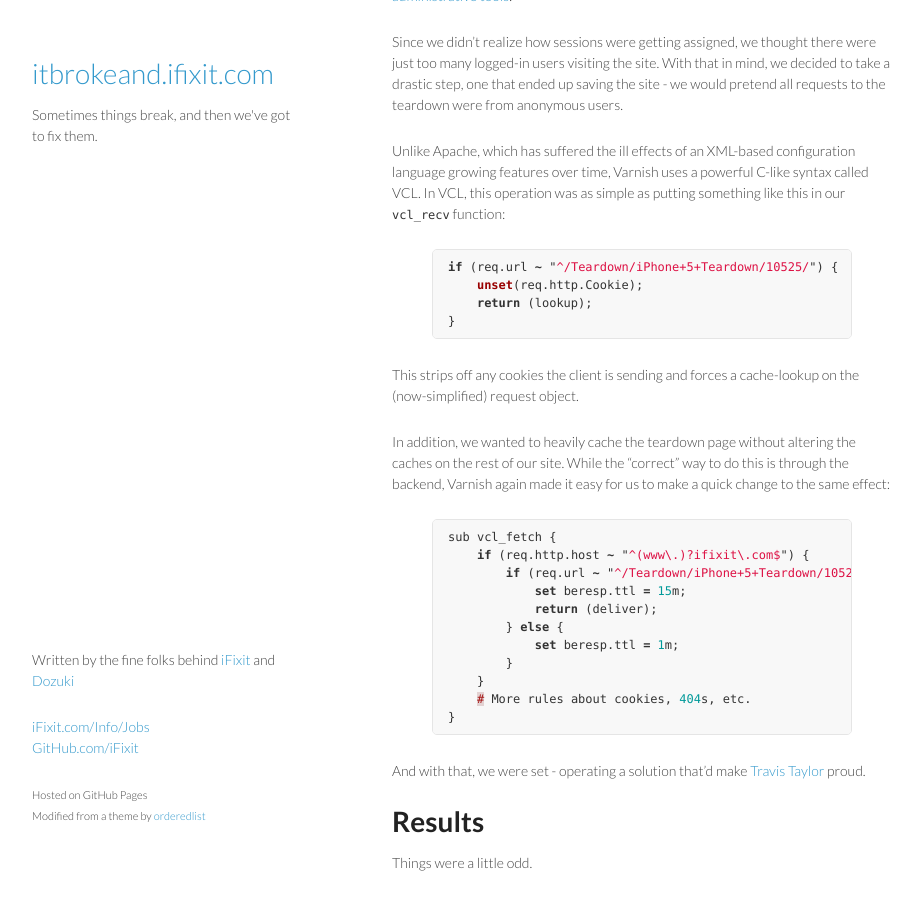
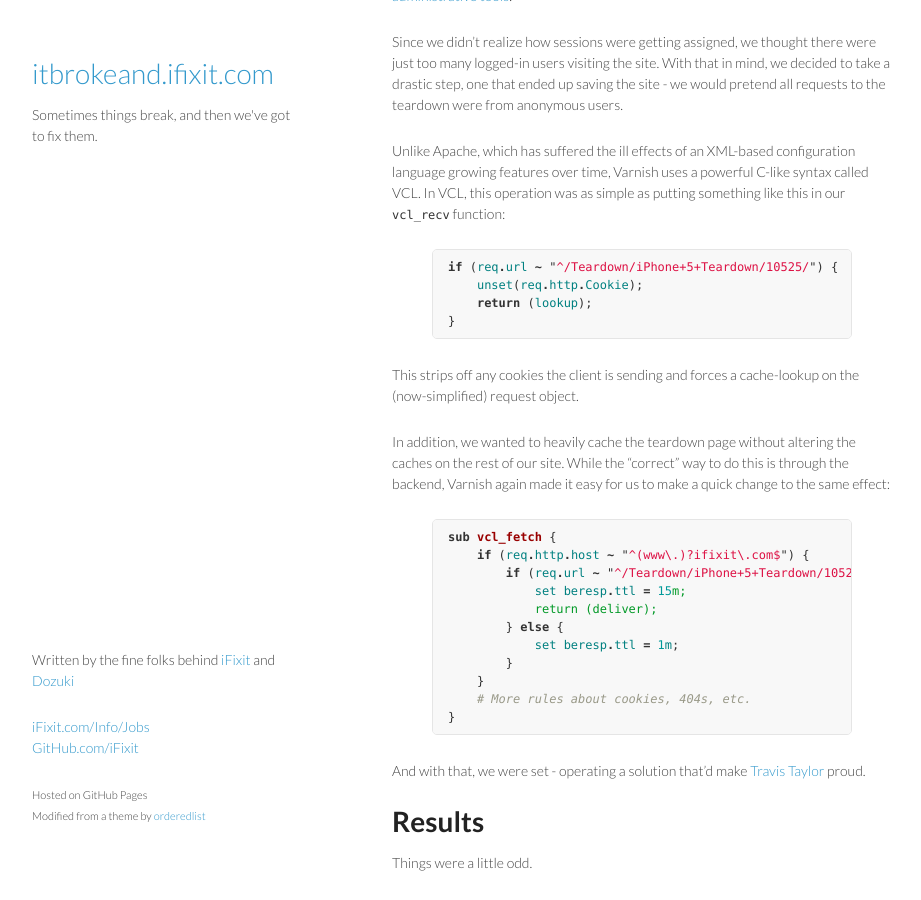
Before and after one commit to iFixit/itbrokeand.ifixit.com, a Jekyll site: the page built from _posts/2013-04-29-varnish-a-tale-of-bravery-and-romance.md, in a window 1280 px wide and 900 px high, scrolled down 2015 px. Shown: the whole window, without its empty margins (178-1099 px from the left). Built offline with Jekyll 4.4.1, drawn with Linux system fonts in a browser that asks for light colours; Markdown is read by kramdown in place of the engine named in the settings; comment, search, counter and statistics services are not loaded.

Commit message:
Hilight VCL as Perl instead of Javascript.
It's a little bit closer.

```diff
--- a/_posts/2013-04-29-varnish-a-tale-of-bravery-and-romance.md
+++ b/_posts/2013-04-29-varnish-a-tale-of-bravery-and-romance.md
@@ -122,7 +122,7 @@ language growing features over time, Varnish uses a powerful C-like syntax
 called VCL.  In VCL, this operation was as simple as putting something like
 this in our `vcl_recv` function:
 
-{% highlight javascript %}
+{% highlight perl %}
 if (req.url ~ "^/Teardown/iPhone+5+Teardown/10525/") {
     unset(req.http.Cookie);
     return (lookup);
@@ -137,7 +137,7 @@ caches on the rest of our site.  While the "correct" way to do this is through
 the backend, Varnish again made it easy for us to make a quick change to the
 same effect:
 
-{% highlight javascript %}
+{% highlight perl %}
 sub vcl_fetch {
     if (req.http.host ~ "^(www\.)?ifixit\.com$") {
         if (req.url ~ "^/Teardown/iPhone+5+Teardown/10525/") {
```
